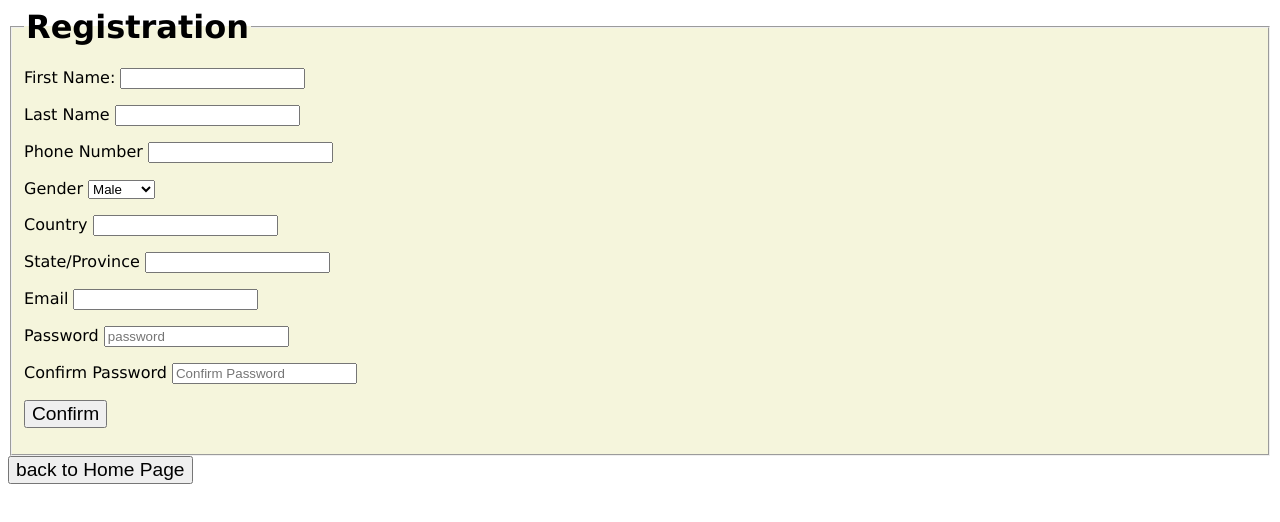
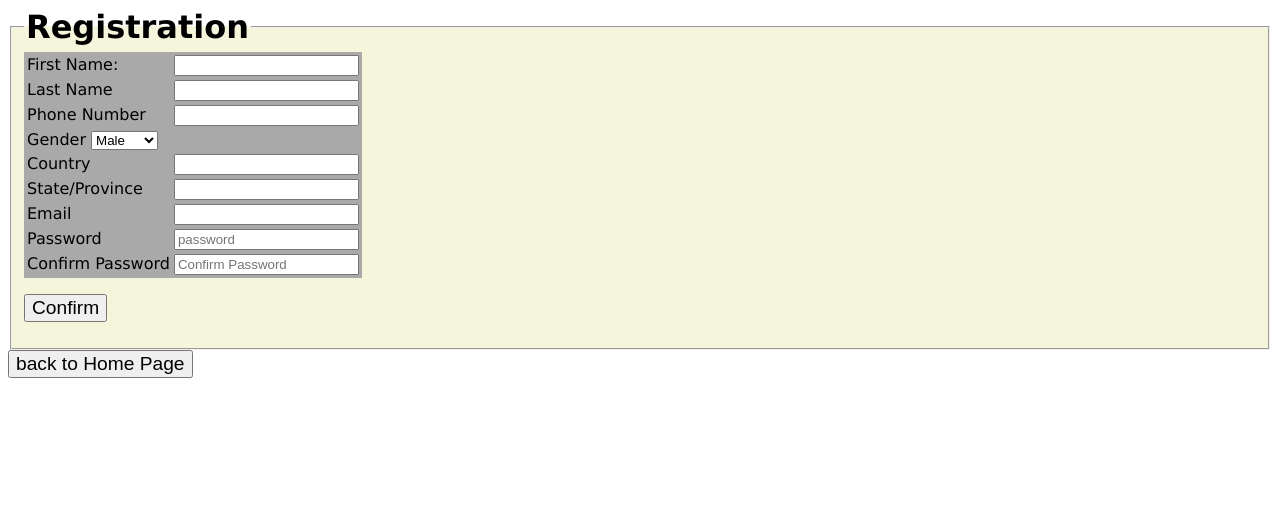
Before and after one commit to larryease/HTML-Project, a plain HTML site: page regist.html in a window 1280 px wide. Drawn offline with Linux system fonts and the light colour scheme.

Commit message:
Update regist.html

```diff
--- a/regist.html
+++ b/regist.html
@@ -13,47 +13,51 @@
     <form action="#" >
      <fieldset>
           <legend >Registration</legend>
-          <p>
-          <label for="Firstname">First Name:</label>
-     <input type="text" name="Firstname" id="Firstname" required>
-    </p>
-    <p>
-        <label for="Lastname">Last Name</label>
-        <input type="text" name="Lastname" id="Lastname" required>
-    </p>
-    <p>
-        <label for="phone">Phone Number</label>
-        <input type="tel" name="phone" id="phone" required>
-    </p>
-    <p>
+          <table>
+            <tr>
+
+          <td><label for="Firstname">First Name:</label></td>
+    <td> <input type="text" name="Firstname" id="Firstname" required></td>
+    </tr>
+    <tr>
+        <td><label for="Lastname">Last Name</label></td>
+       <td> <input type="text" name="Lastname" id="Lastname" required></td>
+    </tr>
+   <tr>
+        <td><label for="phone">Phone Number</label></td>
+       <td> <input type="tel" name="phone" id="phone" required></td>
+    </tr>
+   <tr><td>
         <label for="gender">Gender</label>
         <select name="gender" id="gender">
         <option value="male">Male</option>
         <option value="female">Female</option>
     </select>
-    </p>
-    <p>
-        <label for="country">Country</label>
-        <input type="text" name="country" id="country" required>
-    </p>
-    <p>
-    <label for="state">State/Province</label>
-        <input type="text" name="state" id="state" required>
-    </p>
-    <p>
-        <label for="email">Email</label>
-      <input type="email" name="email" id="r-email" required>
+     </td>
+    </tr>
+    <tr>
+        <td><label for="country">Country</label></td>
+        <td><input type="text" name="country" id="country" required></td>
+   </tr>
+    <tr>
+    <td><label for="state">State/Province</label></td>
+        <td><input type="text" name="state" id="state" required></td>
+   </tr>
+    <tr>
+       <td> <label for="email">Email</label></td>
+     <td> <input type="email" name="email" id="r-email" required></td>
 
-    </p>
-    <p>
-        <label for="password">Password</label>
-        <input type="password" name="password" placeholder="password" id="password" required >
+   </tr>
+  <tr>
+       <td> <label for="password">Password</label></td>
+      <td>  <input type="password" name="password" placeholder="password" id="password" required > </td>
 
-    </p>
-    <p>
-        <label for="confirm_password">Confirm Password</label>
-        <input type="password" name="confirm_password" placeholder="Confirm Password" id="confirm_password" required >
-    </p>
+    </tr>
+  <tr>
+        <td><label for="confirm_password">Confirm Password</label></td>
+       <td> <input type="password" name="confirm_password" placeholder="Confirm Password" id="confirm_password" required > </td>
+    </tr>
+             </table>
     <p>
         <button type="submit">Confirm</button>
     </p>
@@ -61,7 +65,7 @@
       </form>
        </main>
       <footer>
-       <a href ="index.html">
+       <a href ="main.html">
   <button type="button">back to Home Page</button>
   </a>
   </footer>
```
